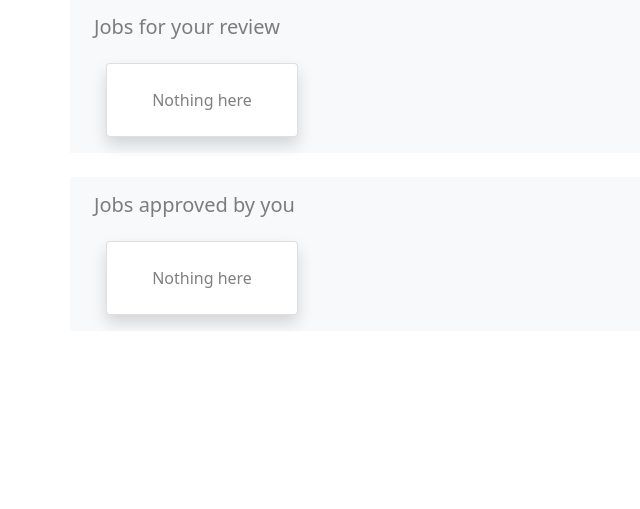
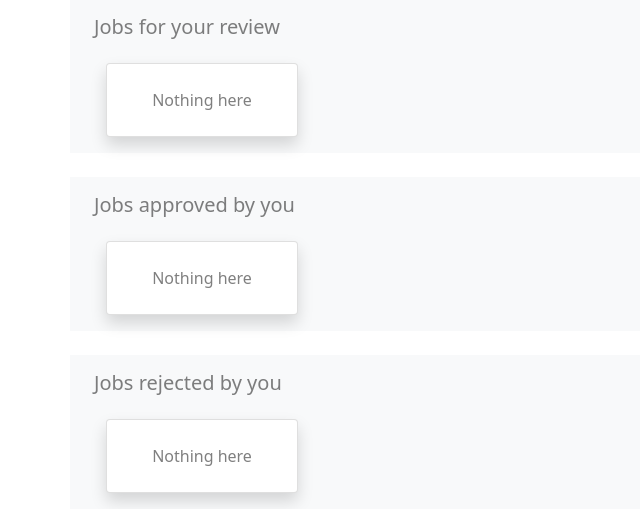
Before and after one commit to fnmalik2002/HomeProject, a Django app: page / in a window 1280 px wide. Shown: the part 932-1441 px from the top of the page, without its empty margins (0-640 px from the left). Before the commit the page ends 1263 px from the top, so only its background shows below. Run offline with Django 4.2, Linux system fonts and the light colour scheme; a user stored in the database is signed in; data comes from the database, SQL or seed files in the repository; both versions use the stored data as it was after the commit.

Commit message:
job rejected functionality added

```diff
--- a/jobs/models.py
+++ b/jobs/models.py
@@ -19,6 +19,8 @@ class JobPost(models.Model):
     job_done_date = models.DateTimeField('date job completed', null=True, blank=True)
     job_taker = models.ForeignKey(User, on_delete=models.CASCADE, null=True, blank=True, related_name='job_user')
     job_creator = models.ForeignKey(User, on_delete=models.CASCADE, null=True, blank=True, related_name='job_author')
+    job_rejected_by_admin = models.BooleanField(default=False)
+    job_expired = models.BooleanField(default=False)
 
     def __str__(self):
         return self.job_title
--- a/jobs/templates/jobs/index.html
+++ b/jobs/templates/jobs/index.html
@@ -101,8 +101,9 @@
 
 
                 </div>
-                <a class="btn p-0" href="{% url 'jobs:detail' q.id%}" style="width: 100%;"></a>
-                <form id='form4' class="text-center bg-info rounded-bottom" action="{% url 'jobs:review_done' %}" method='post'>
+            </a>
+            <div class="d-flex d-flex-row justify-content-start p-0 rounded-bottom">
+                <form id='form4' class="px-1 mt-1 text-center bg-info" action="{% url 'jobs:review_done' %}" method='post'>
                     {% csrf_token %}
 
                     <input type="radio" id="accept" name="Choice" value="{{q.id}}" checked style="display: none;">
@@ -111,7 +112,16 @@
                     <label for="reject"> Reject</label> -->
                     <input type="submit" value="Approve" class="btn btn-info text-white fs-6" style="width: 100%;">
                 </form>
+                <form id="form5" class="px-3 mt-1" action="{% url 'jobs:review_done' %}" method='post' style="background-color:rgb(247, 138, 111); width: 50%;">
+                    {% csrf_token %}
+                    <input type="radio" id="accept2" name="Choice" value=-{{q.id}} checked style="display: none;">
+                    <label for="accept2" style="display: none;"> Reject Job</label>
 
+
+                    <input type="submit" value="Reject" class="btn text-white" style="background-color:rgb(247, 138, 111);">
+                </form>
+
+            </div>
         </div>
 
         {% endfor %} {% else %}
@@ -153,6 +163,37 @@
         {% endif %}
     </div>
 </div>
+<div class="container bg-light">
+    <h5 class="mt-4 mb-4 pt-3 text-black-50"> Jobs rejected by you </h5>
+    <div class="row">
+        {% if jobs_review_rejected_by_admin %} {% for q in jobs_review_rejected_by_admin %}
+        <div class="card ms-4 mb-3 shadow bg-body rounded p-0" style="width: 12rem;">
+            <a class="btn p-0" href="{% url 'jobs:detail' q.id%}" style="width: 100%;">
+                <div class="card-body p-0 ">
+                    <div class="d-flex justify-content-between">
+                        <small class="card-text text-black-50 mt-1 ms-1">{{q.job_done_date.date}}</small>
+                        <h3 class="text-danger mt-1 me-1 "><small>$</small>{{q.job_price}}</h3>
+                    </div>
+
+                    <h3 class="card-title pb-3 text-center text-black-50">{{ q.job_title }}</h3>
+
+                    <p class="text-black-50">Done by : {{q.job_taker.first_name}}</p>
+
+
+                </div>
+                <a class="btn p-0" href="{% url 'jobs:detail' q.id%}" style="width: 100%;"></a>
+        </div>
+
+        {% endfor %} {% else %}
+        <div class="card ms-4 mb-3 shadow bg-body rounded p-0" style="width: 12rem;">
+            <div class="card-body mt-2 pb-0">
+                <p class="card-title pb-3 text-center text-black-50">Nothing here</p>
+            </div>
+        </div>
+        {% endif %}
+    </div>
+</div>
+
 
 {% else %}
 <div class="container bg-light">
--- a/jobs/views.py
+++ b/jobs/views.py
@@ -71,6 +71,7 @@ def index(request):
 
         jobs_under_review = this_family_jobs.filter(job_taken= True).filter(job_under_review= True).order_by('-id')[:10]
         jobs_acceptably_done = this_family_jobs.filter(job_taken=True).filter(job_done=True).filter(job_passed_review= True).order_by('-id')[:10]
+        jobs_review_rejected_by_admin = this_family_jobs.filter(job_taken=True).filter(job_done=True).filter(job_rejected_by_admin = True).order_by('-id')[:10]
 
         job_list = this_family_jobs.filter(job_taken= False).order_by('-id')
 
@@ -129,6 +130,7 @@ def index(request):
      'my_jobs_acceptably_done' : my_jobs_acceptably_done,
      'my_jobs_under_review' : my_jobs_under_review,
      'date_today' : timezone.datetime.now(),
+     'jobs_review_rejected_by_admin' : jobs_review_rejected_by_admin,
 
      }
     return HttpResponse(template.render(context, request))
@@ -204,8 +206,19 @@ def review_done(request):
         upd_rec.job_passed_review = True
 
         upd_rec.save()
-    else:
-        pass
+    elif int(pk) < 0:
+        pkid = str(-1*int(pk))
+        print(type(pkid), pkid, "else statement in review jobs")
+
+        try:
+            upd_rec = JobPost.objects.get(pk=pkid)
+            upd_rec.job_rejected_by_admin = True
+            upd_rec.job_under_review = False
+            upd_rec.save()
+        except Exception as e:
+            print(e)
+            print('exception happened')
+
 
     return index(request)
 
```
Also changed, not shown: jobs/templates/jobs/detail.html (+19 -8 lines), db.sqlite3, jobs/migrations/0009_jobpost_job_expired_jobpost_job_rejected_by_admin.py (added).
